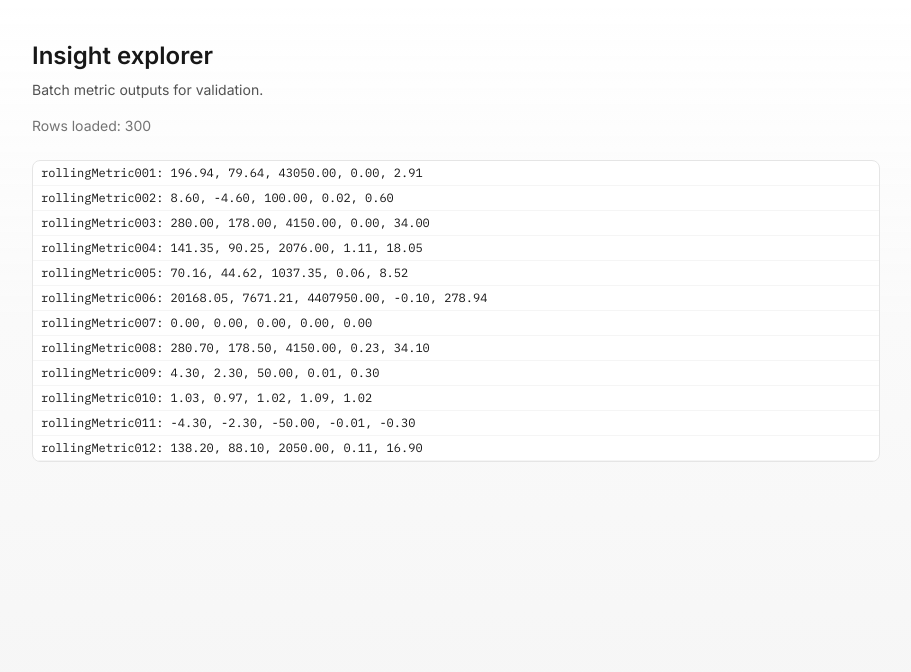
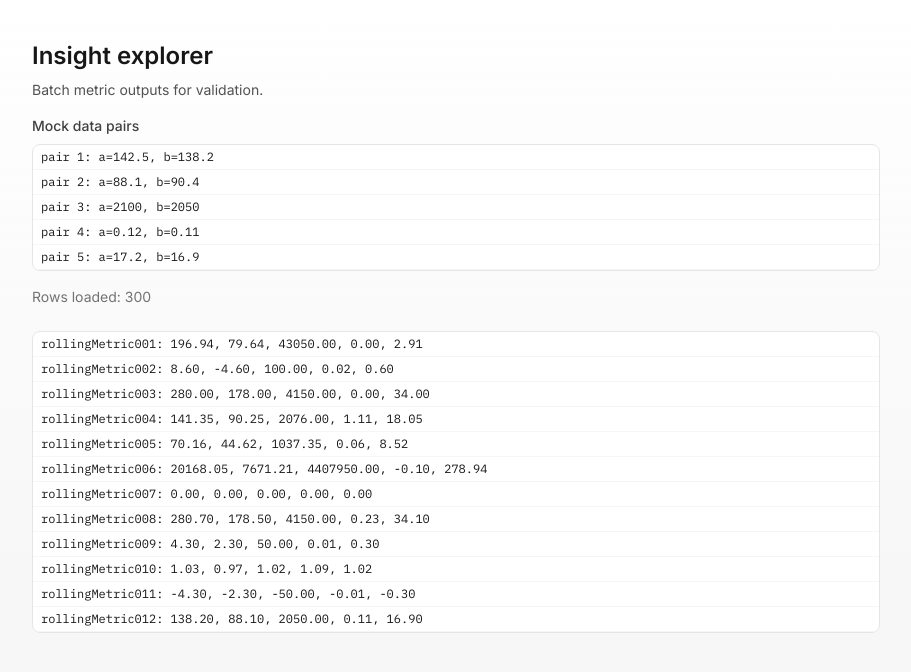
Before and after one commit to dylanfernandezdelara/market-financials-demo, a Next.js app: page /insights in a window 1280 px wide. Shown: the top 672 px of the page, without its empty margins (184-1095 px from the left). Built offline with nearby package versions, Linux system fonts and the light colour scheme.

Commit message:
feat(FDL-829): add explicit mock-data copy to insights explorer
Co-Authored-By: fernandezdelaradylan <fernandezdelaradylan@gmail.com>

```diff
--- a/app/api/insights/route.ts
+++ b/app/api/insights/route.ts
@@ -1,5 +1,5 @@
 import { NextResponse } from "next/server";
-import { runAllInsightMetrics } from "@/lib/insights/runner";
+import { runAllInsightMetrics, samplePairs } from "@/lib/insights/runner";
 
 export async function GET() {
   const rows = runAllInsightMetrics();
@@ -7,6 +7,7 @@ export async function GET() {
   return NextResponse.json({
     generatedAt: new Date().toISOString(),
     count: rows.length,
+    samplePairs,
     rows,
   });
 }
--- a/app/insights/page.tsx
+++ b/app/insights/page.tsx
@@ -6,12 +6,16 @@ type Row = { id: string; values: number[] };
 
 export default function InsightsExplorerPage() {
   const [rows, setRows] = useState<Row[] | null>(null);
+  const [samplePairs, setSamplePairs] = useState<[number, number][] | null>(null);
   const [err, setErr] = useState<string | null>(null);
 
   useEffect(() => {
     fetch("/api/insights")
       .then((r) => r.json())
-      .then((j) => setRows(j.rows as Row[]))
+      .then((j) => {
+        setRows(j.rows as Row[]);
+        setSamplePairs(j.samplePairs as [number, number][]);
+      })
       .catch(() => setErr("Unable to load"));
   }, []);
 
@@ -20,6 +24,20 @@ export default function InsightsExplorerPage() {
       <h1 className="text-2xl font-semibold text-neutral-900">Insight explorer</h1>
       <p className="mt-2 text-sm text-neutral-600">Batch metric outputs for validation.</p>
       {err ? <p className="mt-4 text-sm text-red-600">{err}</p> : null}
+
+      {samplePairs ? (
+        <div className="mt-4">
+          <h2 className="text-sm font-medium text-neutral-700">Mock data pairs</h2>
+          <div className="mt-2 overflow-auto rounded-lg border border-neutral-200 bg-white text-xs font-mono">
+            {samplePairs.map(([a, b], idx) => (
+              <div key={idx} className="border-b border-neutral-100 px-2 py-1">
+                pair {idx + 1}: a={a}, b={b}
+              </div>
+            ))}
+          </div>
+        </div>
+      ) : null}
+
       <p className="mt-4 text-sm text-neutral-500">
         Rows loaded: {rows ? rows.length : "—"}
       </p>
--- a/lib/insights/runner.ts
+++ b/lib/insights/runner.ts
@@ -22,7 +22,7 @@ const merged = {
   ...S10,
 } as Record<string, (a: number, b: number) => number>;
 
-const samplePairs: [number, number][] = [
+export const samplePairs: [number, number][] = [
   [142.5, 138.2],
   [88.1, 90.4],
   [2100, 2050],
```
